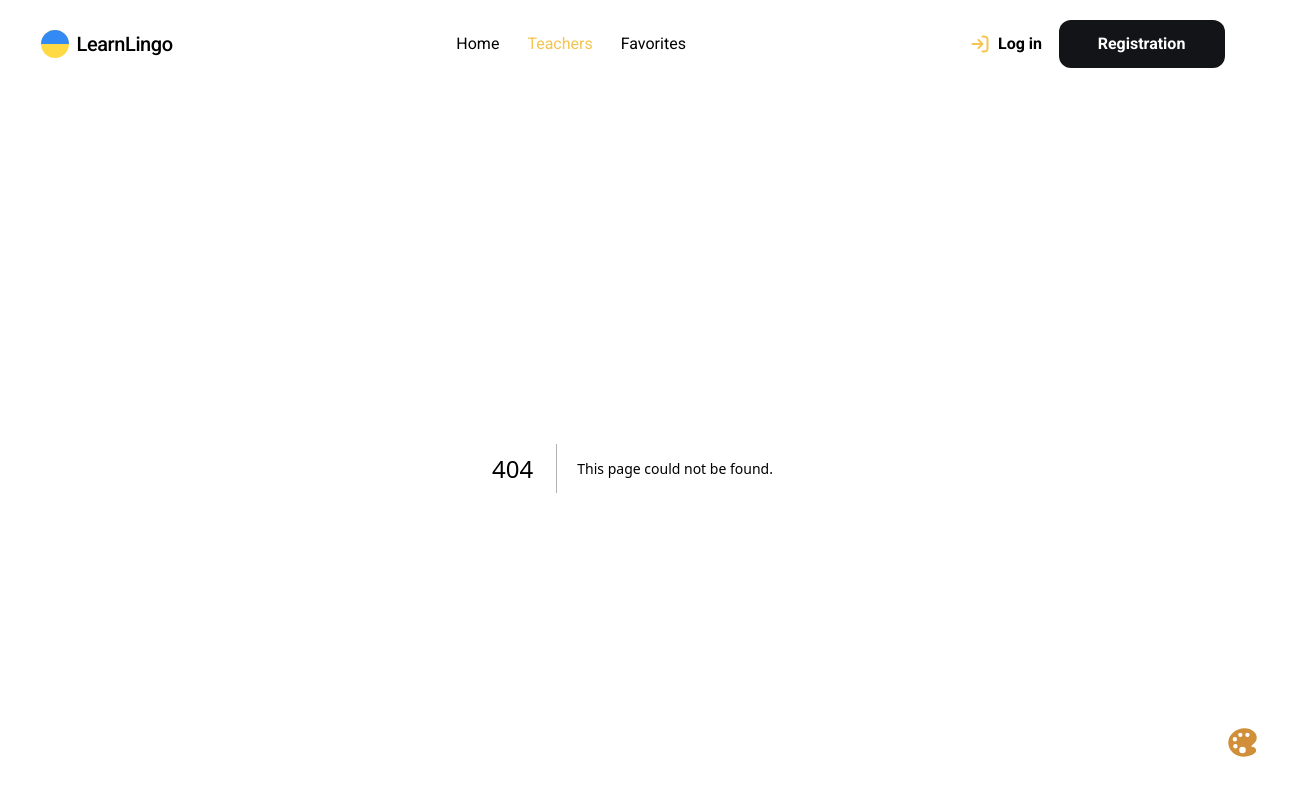
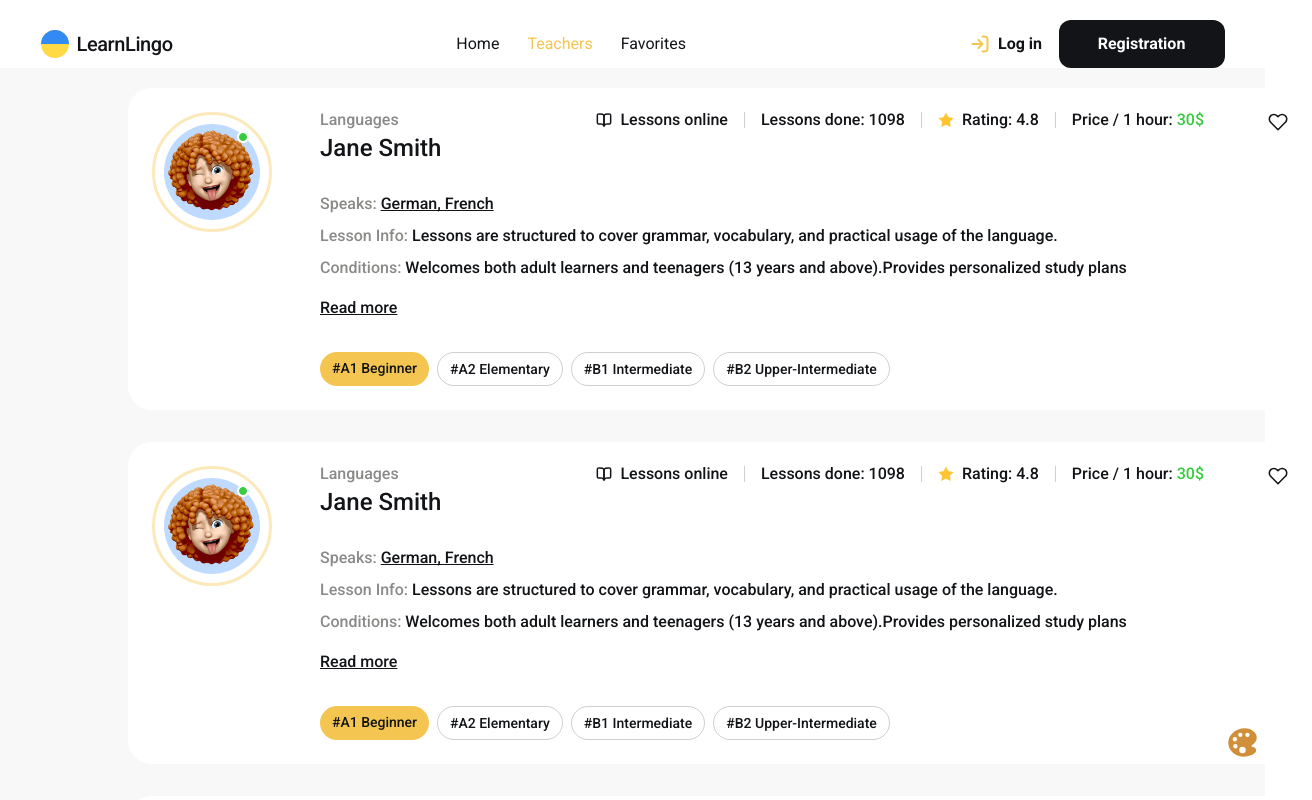
Before and after one commit to OPurys/LearnLingo, a Next.js app: page /teachers in a window 1280 px wide. Before the commit this address had no page. Shown: the top 800 px of the page, 1312 px wide, since content can reach past the window. Built offline with nearby package versions, Linux system fonts and the light colour scheme.

Commit message:
app/teachers

```diff
--- a/src/app/globals.css
+++ b/src/app/globals.css
@@ -1,7 +1,7 @@
 @import 'tailwindcss';
 
 :root {
-  --bg-color: #eee;
+  --bg-color: #ffffff;
   --text-color: #121417;
 
   scrollbar-gutter: stable;
--- a/src/app/page.tsx
+++ b/src/app/page.tsx
@@ -1,17 +1,11 @@
 import Hero from '@/components/Home/Hero';
 import PlatformMetrics from '@/components/Home/PlatformMetrics';
-import TeacherCard from '@/components/TeachersList/TeacherCard';
 
 export default function Home() {
   return (
-    <div>
-      <main className="pt-5 pb-8 px-16">
-        <Hero />
-        <PlatformMetrics />
-        {/* <TeacherCard />
-        <TeacherCard />
-        <TeacherCard /> */}
-      </main>
-    </div>
+    <main className="pt-5 pb-8 px-16">
+      <Hero />
+      <PlatformMetrics />
+    </main>
   );
 }
--- /dev/null
+++ b/src/app/teachers/page.tsx
@@ -0,0 +1,13 @@
+import TeacherCard from '@/components/TeachersList/TeacherCard';
+
+const TeachersPage = () => {
+  return (
+    <main className="pt-5 pb-24 px-32 bg-bgGrey">
+      <TeacherCard />
+      <TeacherCard />
+      <TeacherCard />
+    </main>
+  );
+};
+
+export default TeachersPage;
--- a/src/components/NavBar/Navigation.tsx
+++ b/src/components/NavBar/Navigation.tsx
@@ -19,7 +19,7 @@
         <li>
           <Link
             className={cn(
-              'hover:text-yellow focus:text-yellow transition-colors duration-250 py-3.5',
+              'hover:opacity-70 focus:opacity-70 transition-opacity duration-250 py-3.5',
               getLinkClass('/')
             )}
             href="/"
@@ -30,7 +30,7 @@
         <li>
           <Link
             className={cn(
-              'hover:text-yellow focus:text-yellow transition-colors duration-250 py-3.5',
+              'hover:opacity-70 focus:opacity-70 transition-opacity duration-250 py-3.5',
               getLinkClass('/teachers')
             )}
             href="/teachers"
@@ -41,7 +41,7 @@
         <li>
           <Link
             className={cn(
-              'hover:text-yellow focus:text-yellow transition-colors duration-250 py-3.5',
+              'hover:opacity-70 focus:opacity-70 transition-opacity duration-250 py-3.5',
               getLinkClass('/favorites')
             )}
             href="/favorites"
```
